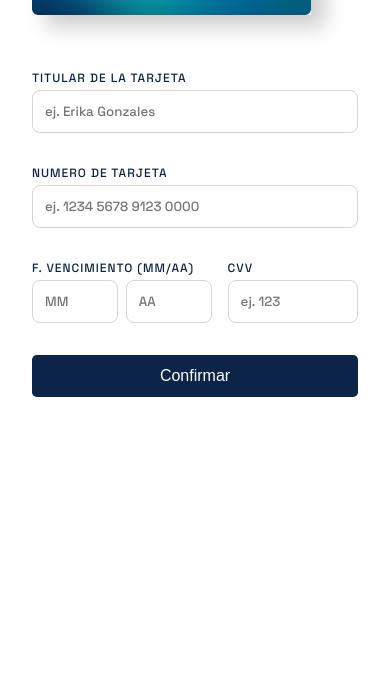
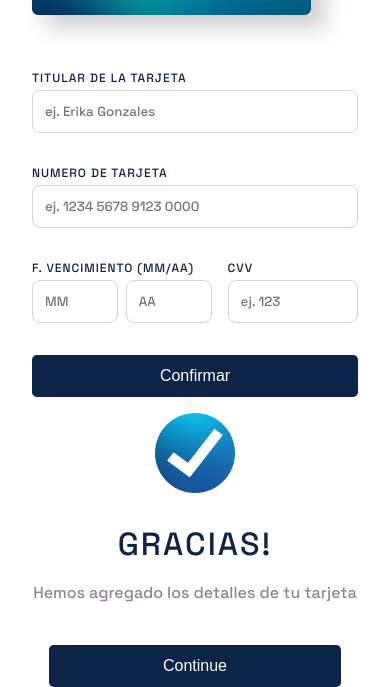
Before and after one commit to Cxr0l/tarjeta_credito, a plain HTML site: page index.html in a window 390 px wide. Shown: the part 266-953 px from the top of the page. Before the commit the page ends 844 px from the top, so only its background shows below. Drawn offline with Linux system fonts and the light colour scheme.

Commit message:
cambios de medidas del continue

```diff
--- a/css/continue.css
+++ b/css/continue.css
@@ -24,12 +24,27 @@
 
 .parrafo-detalles{
     color: var(--dark);
+    text-align: center;
 }
 
 .continue button{
     width: 90%;
 }
 
-.continue.close {
+/* .continue.close {
     display: none;
+} */
+
+@media screen and (max-width: 800px){
+    .continue{
+        display: flex;
+        flex-direction: column;
+        align-items: center;
+        gap: 1rem;
+        padding: 0rem !important;
+        padding-top: 0;
+        margin-left: auto;
+        margin-right: auto;
+        width: auto;
+        }
 }
```
